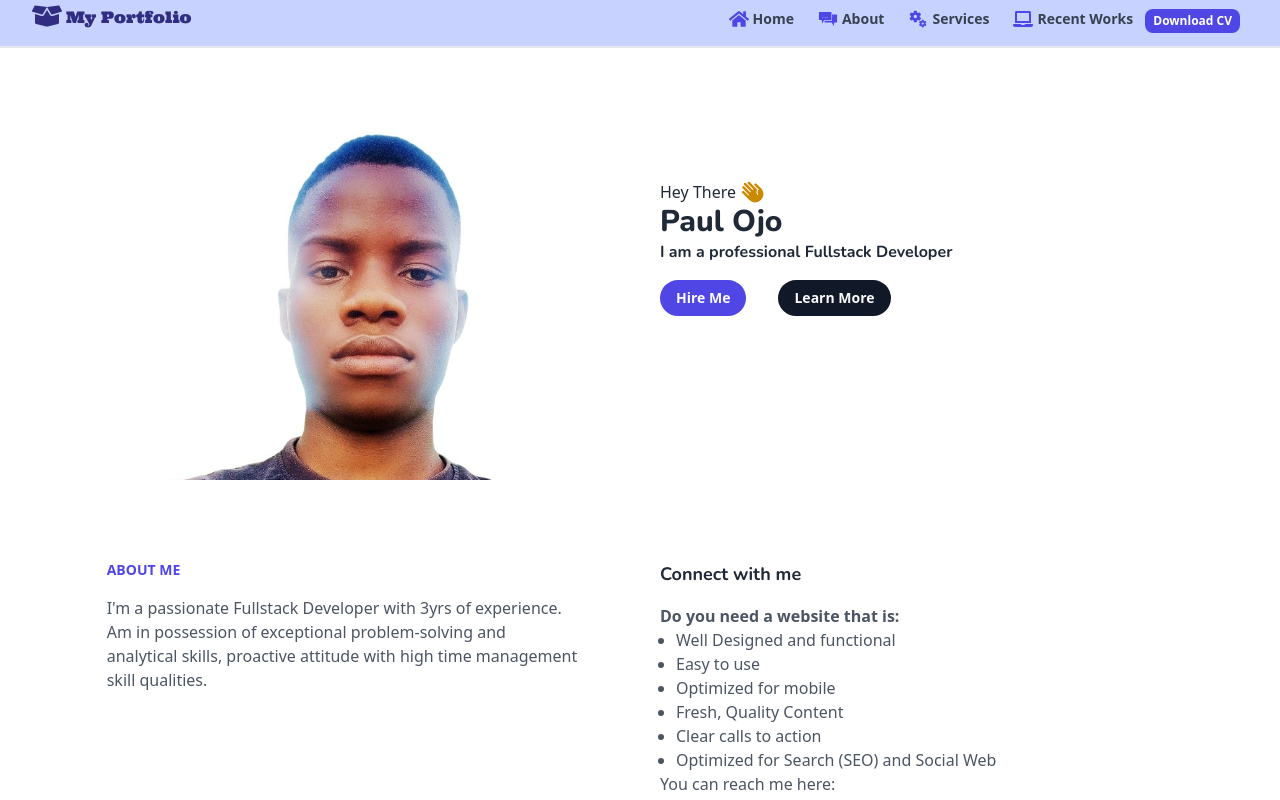
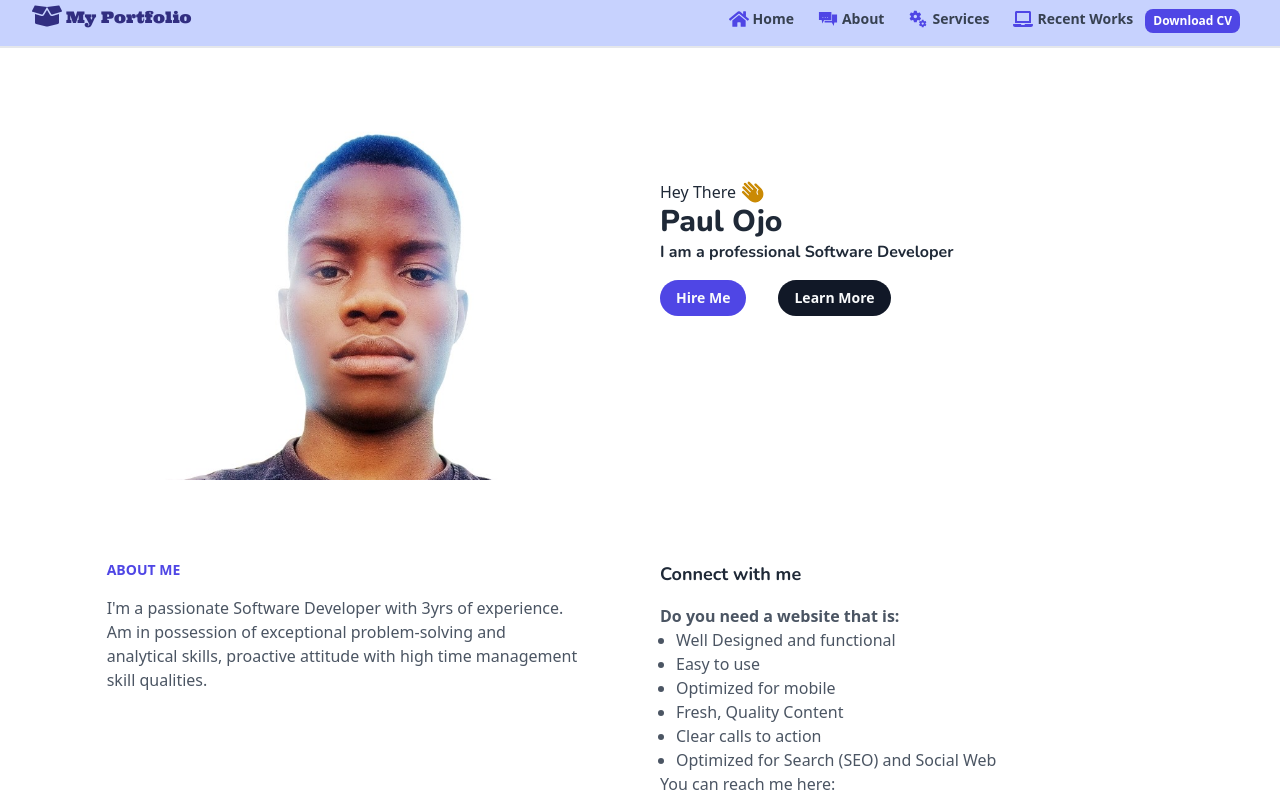
Before and after one commit to Tosinkoa/My-Portfolio, a Next.js app: page / in a window 1280 px wide. Shown: the top 800 px of the page. Built offline with nearby package versions, Linux system fonts and the light colour scheme.

Commit message:
Fix link error

```diff
--- a/pages/index.js
+++ b/pages/index.js
@@ -26,7 +26,7 @@ export default function Home() {
             </div>
             <h1 className="font-my-font font-extrabold text-3xl">Paul Ojo</h1>
 
-            <p className="flex-wrap font-bold font-my-font">I am a professional Fullstack Developer</p>
+            <p className="flex-wrap font-bold font-my-font">I am a professional Software Developer</p>
 
             <div className="space-x-8 inline-flex mt-4">
               <Link href="https://www.linkedin.com/in/paul-ojo-86a840227/">
@@ -48,7 +48,7 @@ export default function Home() {
           <div id="about" className="flex flex-col scroll-mt-24 md:m-10  md:ml-0 sm:grid-cols-1 sm:mb-6 md:mt-20">
             <h1 className="font-extrabold text-sm text-indigo-600">ABOUT ME</h1>
             <p className="flex flex-wrap text-gray-600  md:mt-4 sm:mt-2">
-              I'm a passionate Fullstack Developer with 3yrs of experience. Am in possession of exceptional
+              I'm a passionate Software Developer with 3yrs of experience. Am in possession of exceptional
               problem-solving and analytical skills, proactive attitude with high time management skill qualities.
             </p>
           </div>
```
